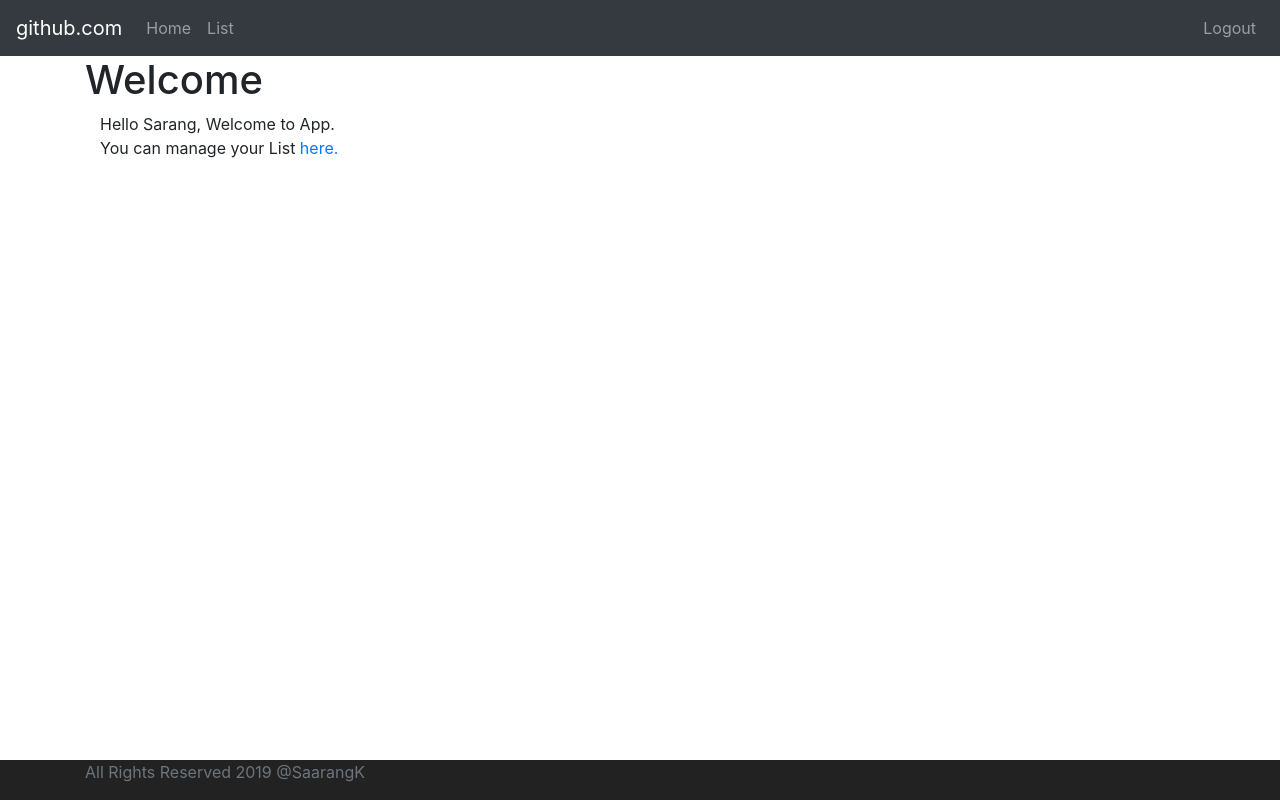
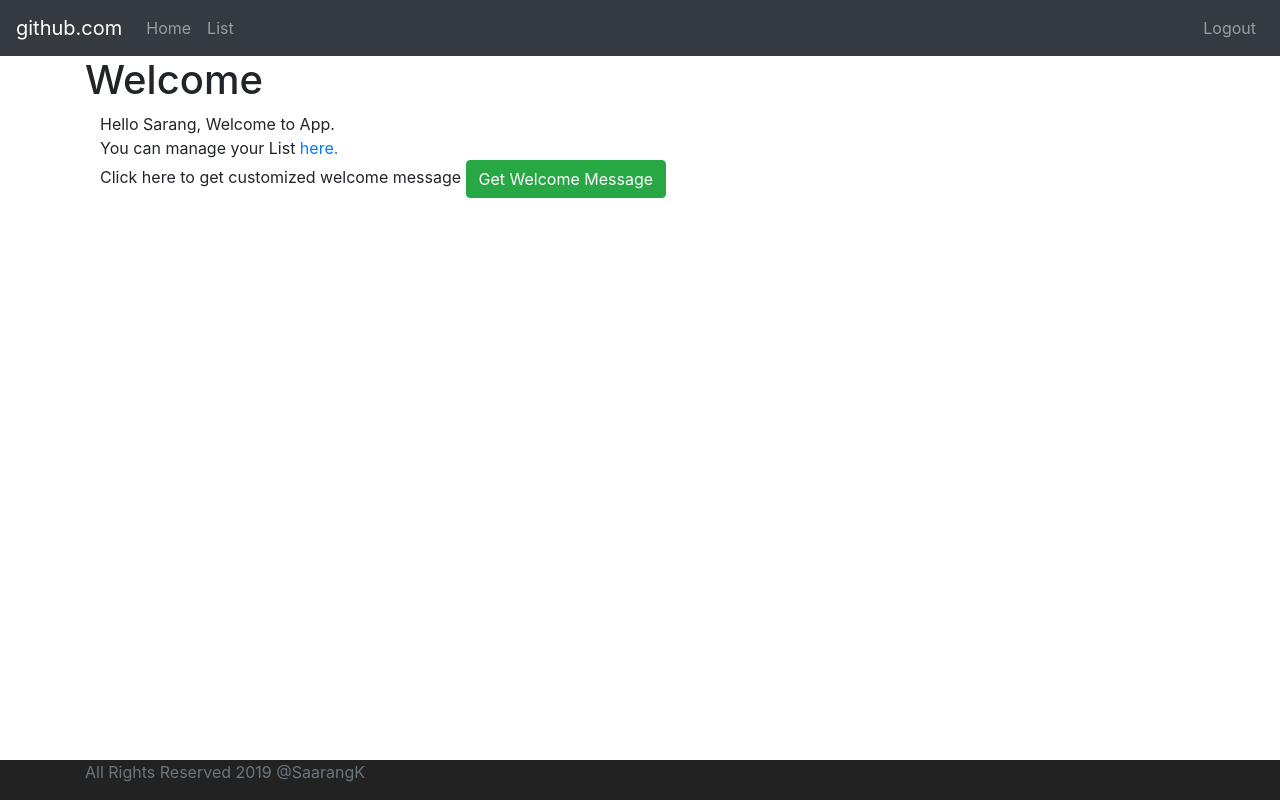
Before and after one commit to saraang/login-application, an Angular app: page /welcome/Sarang in a window 1280 px wide. Built offline with nearby package versions, Linux system fonts and the light colour scheme; sample sign-in values are in the browser's storage.

Commit message:
Customized message block

```diff
--- a/src/app/welcome/welcome.component.html
+++ b/src/app/welcome/welcome.component.html
@@ -4,3 +4,8 @@
   Welcome to App. <br>
   You can manage your List <a routerLink="/lists">here.</a>
 </div>
+
+<div class="container">
+  Click here to get customized welcome message
+  <button (click)="getWelcomeMessage()" class="btn btn-success">Get Welcome Message</button>
+</div>
--- a/src/app/welcome/welcome.component.ts
+++ b/src/app/welcome/welcome.component.ts
@@ -18,4 +18,8 @@
     //console.log(this.route.snapshot.params['name'])
   }
 
+  getWelcomeMessage(){
+    console.log("getWelcomeMessage")
+  }
+
 }
```
